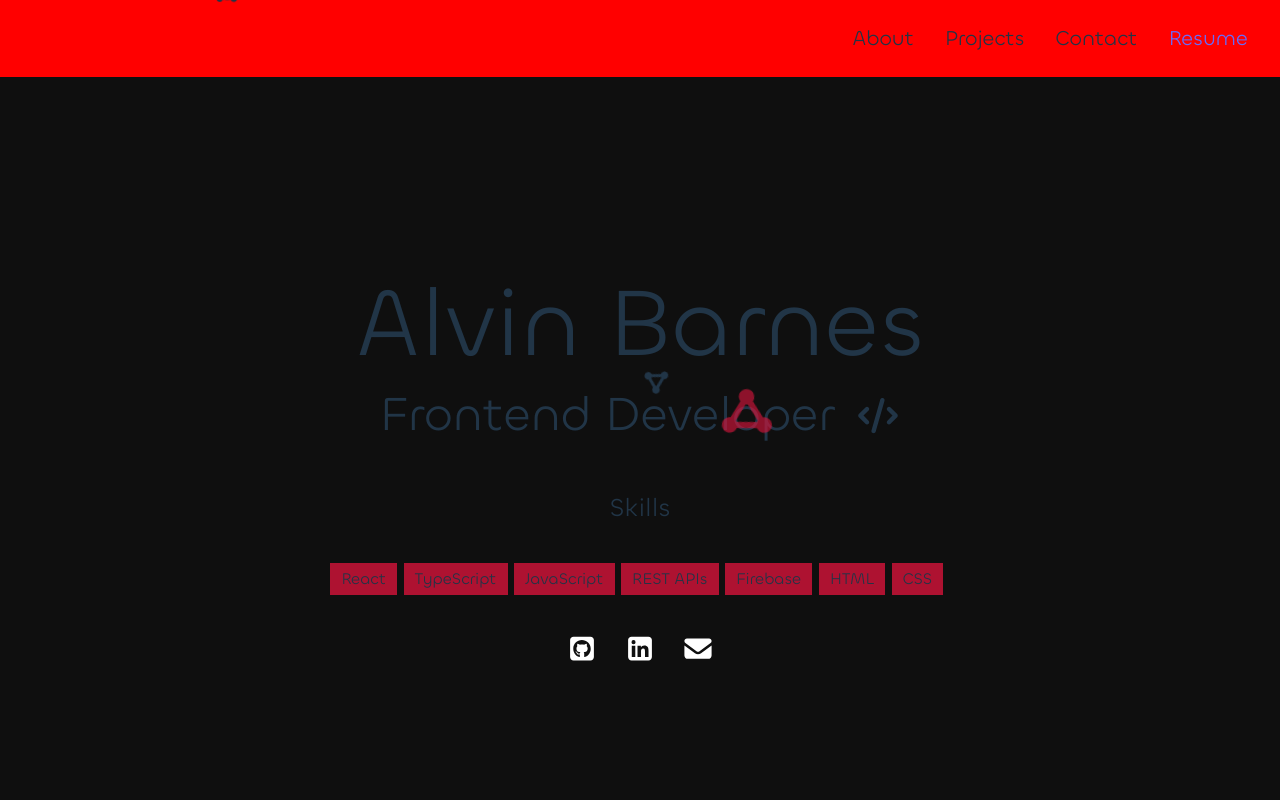
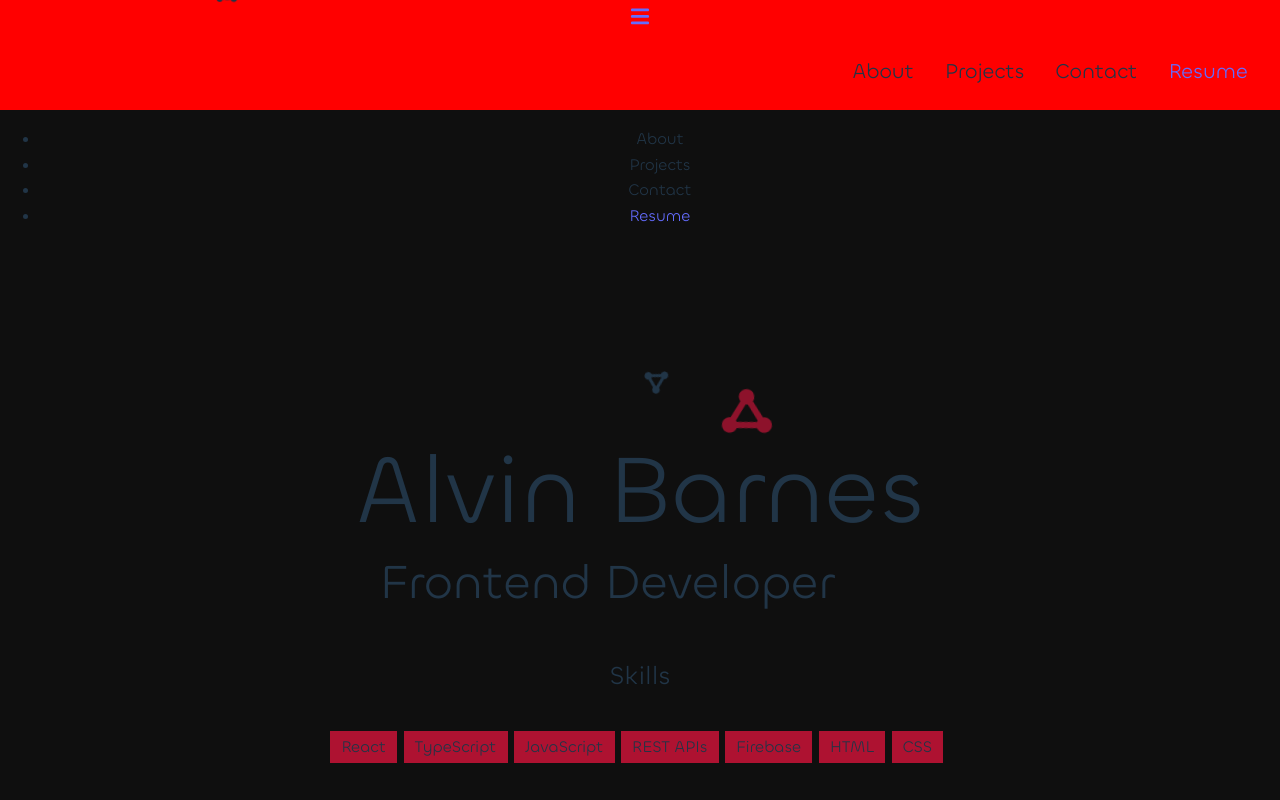
Before and after one commit to Khrononian/Portfolio, a React (Vite) app: page / in a window 1280 px wide. Shown: the top 800 px of the page. Built offline with nearby package versions, Linux system fonts and the light colour scheme.

Commit message:
Added new elements and code to set up animations properly

```diff
--- a/src/App.jsx
+++ b/src/App.jsx
@@ -1,32 +1,111 @@
-import { useState } from 'react'
+import { useEffect, useRef, useState } from 'react'
 import Loading from './Loading'
 import About from './Components/About'
 import Projects from './Components/Projects'
 import Footer from './Components/Footer'
 import { FontAwesomeIcon } from '@fortawesome/react-fontawesome'
-import { faSquareGithub, faSquareLinkedin, faHtml5, faCss3Alt, faJs, faReact, faGitAlt,  } from '@fortawesome/free-brands-svg-icons'
-import { faGears, faDesktop, faFire, faFilePdf, faEnvelope, faCode } from '@fortawesome/free-solid-svg-icons'
+import { faSquareGithub, faSquareLinkedin, faHtml5, faCss3Alt, faJs, faReact, faGitAlt } from '@fortawesome/free-brands-svg-icons'
+import { faGears, faFire, faFilePdf, faEnvelope, faCode, faGlobe, faGamepad, faWifi, faDesktop, faBars } from '@fortawesome/free-solid-svg-icons'
 
 import './styles/App.css'
 
 function App() {
+  const [showHeaders, setShowHeaders] = useState(false)
+  const [chosenIcons, setChosenIcons] = useState('')
+  const icons = [faCode, faGlobe, faGamepad, faWifi, faDesktop]
+  const menuRef = useRef()
+
+  setTimeout(() => {
+    setShowHeaders(true)
+  }, 8000)
+
+  useEffect(() => {
+    let current = 0;
+    const interval = setInterval(() => {
+      current = (current + 1) % icons.length
+      setChosenIcons(icons[current])
+    }, 7000)
+
+    return () => clearInterval(interval)
+  }, [])
+
+  // const startSvgAnimation = () => {
+  //   console.log('TIMER', showAnimation)
+  //   setTimeout(() => {
+  //     setShowAnimation(true)
+
+  //     setTimeout(() => {
+  //       console.log('INNERTIMER', showAnimation)
+  //       setShowAnimation(false)
+  //       startSvgAnimation()
+  //     }, 5400)
+  //   }, 5000)
+  // }
+  const showHamburgerMenu = () => {
+    const menu = menuRef.current
+    console.log(menuRef, menuRef.current)
+
+    menu.classList.toggle('hamburger-menu')
+  }
+  const fadeUp = () => {
+    const fadeUp = document.querySelectorAll('.fadeUp');
+
+    for (let i = 0; i < fadeUp.length; i++) {
+      let height = window.innerHeight;
+      let top = fadeUp[i].getBoundingClientRect().top
+      let point = 150;
+
+      if (top < height - point) {
+        fadeUp[i].classList.add('active')
+      } else fadeUp[i].classList.remove('active')
+    }
+  }
+  window.addEventListener('scroll', fadeUp)
+
+  // while (showHeaders == true) {
+  //   setTimeout(() => {
+  //     setShowAnimation((current => !current))
+  //   }, 4000)
+  // }
 
   return (
     <main>
       <Loading />
-      <nav>
+      <nav className={showHeaders == false ? 'hide' : 'fadeUp active'}>
+
+        {/* <div className='menu-list' ref={menuRef}>
+          <ul>
+            <li>About</li>
+            <li>Projects</li>
+            <li>Contact</li>
+            <li><a href='' target='_blank'>Resume</a></li>
+          </ul>
+        </div> */}
+        <a onClick={showHamburgerMenu} className='menu'><FontAwesomeIcon icon={faBars}/> </a>
+        <ul className='main-list'>
+          <li>About</li>
+          <li>Projects</li>
+          <li>Contact</li>
+          <li><a href='' target='_blank'>Resume</a></li>
+        </ul>
+
+      </nav>
+
+      <div className='menu-list' ref={menuRef}>
         <ul>
           <li>About</li>
           <li>Projects</li>
           <li>Contact</li>
           <li><a href='' target='_blank'>Resume</a></li>
         </ul>
-      </nav>
-      <header>
-        <h1>Alvin Barnes</h1>
+      </div>
+      {/* <header className='fadeUp intro hide'> */}
+      <header className={showHeaders == false ? 'hide' : 'fadeUp active'}>
+        <h1>Alvin <span>Barnes</span></h1>
         <div className='header-name'>
           <h2>Frontend Developer</h2>
-          <FontAwesomeIcon  icon={faCode} />
+          {/* <FontAwesomeIcon icon={faCode} className={showAnimation == false ? '' : 'header-svg-animation'} /> */}
+          <FontAwesomeIcon icon={chosenIcons} className='header-svg-animation' />
         </div>
         <div>
           <h4>Skills</h4>
@@ -46,8 +125,6 @@ function App() {
             <li><a href='' target='_blank'><FontAwesomeIcon icon={faSquareLinkedin} /></a> </li>
             <li><a href='' className='last-link'><FontAwesomeIcon icon={faEnvelope} /></a></li>
           </ul>
-
-
         </div>
       </header>
       <About />
```
